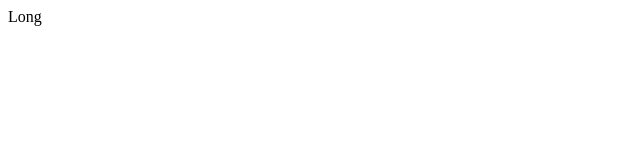
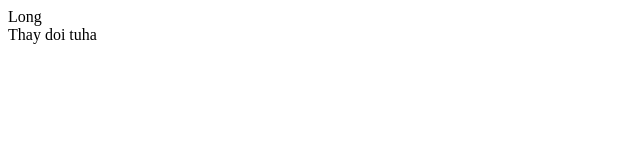
Before and after one commit to Log-ng/Test_git, a plain HTML site: page long.html in a window 1280 px wide. Shown: the full height of the page, 0-640 px from the left. Drawn offline with Linux system fonts and the light colour scheme.

Commit message:
thay doi file long

```diff
--- a/long.html
+++ b/long.html
@@ -8,5 +8,6 @@
 </head>
 <body>
     <div>Long</div>
+    <div>Thay doi tuha</div>
 </body>
 </html>
```
